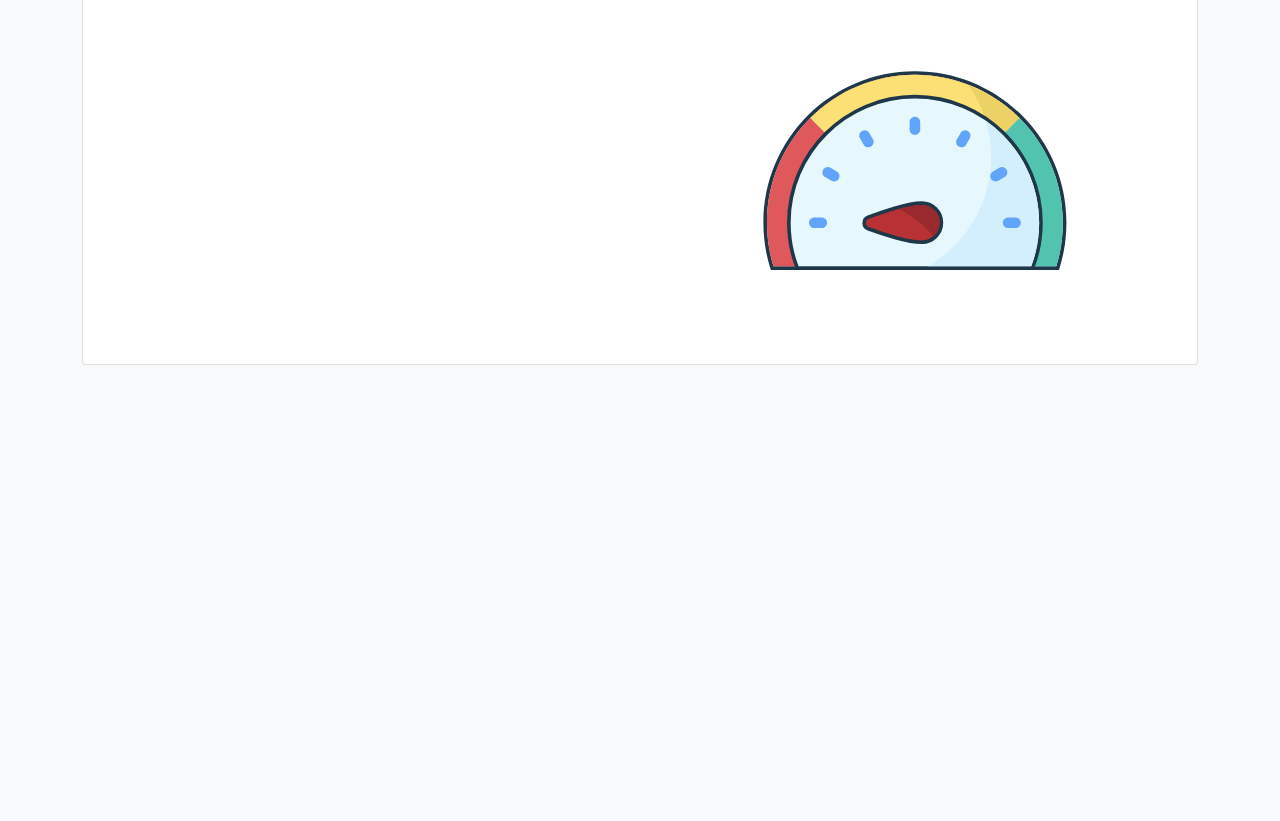
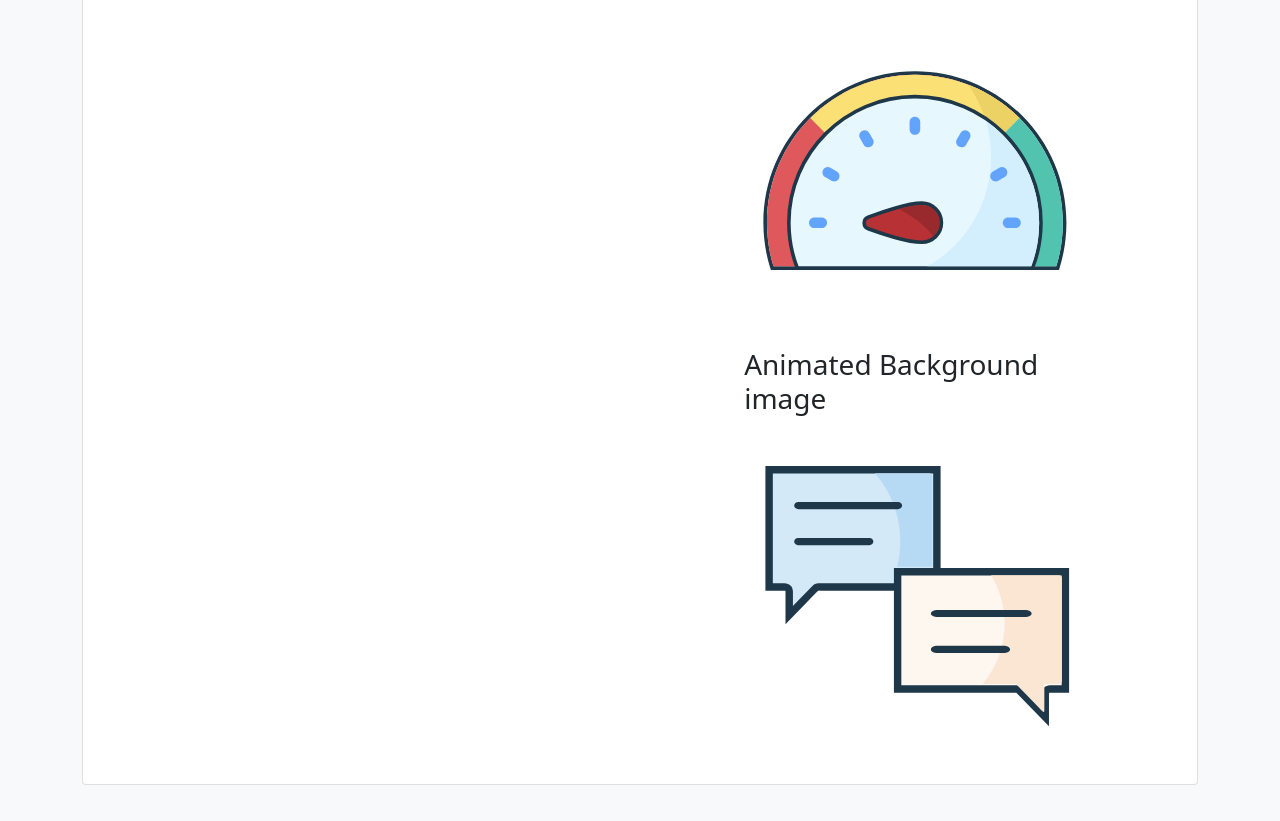
Before and after one commit to jonjonsiler/svg-experiments, a website: page index.html in a window 1280 px wide. Shown: the part 2302-3123 px from the top of the page. Before the commit the page ends 2763 px from the top, so only its background shows below. Drawn offline with nearby package versions, Linux system fonts and the light colour scheme.

Commit message:
Add animated SVGs using js animate and css animations

```diff
--- a/index.html
+++ b/index.html
@@ -125,6 +125,8 @@
               <img src="./star.svg"/>
               <h3>Animated Background image</h3>
               <span style="display: block; width: 100%; padding-top: 100%; background: url(./gauge.svg) no-repeat center / contain;"></span>
+              <h3>Animated Background image</h3>
+              <span style="display: block; width: 100%; padding-top: 100%; background: url(./feedback-css.svg) no-repeat center / contain;"></span>
             </div>
           </div>
         </article>
```
Also changed, not shown: feedback-css.svg (added).
